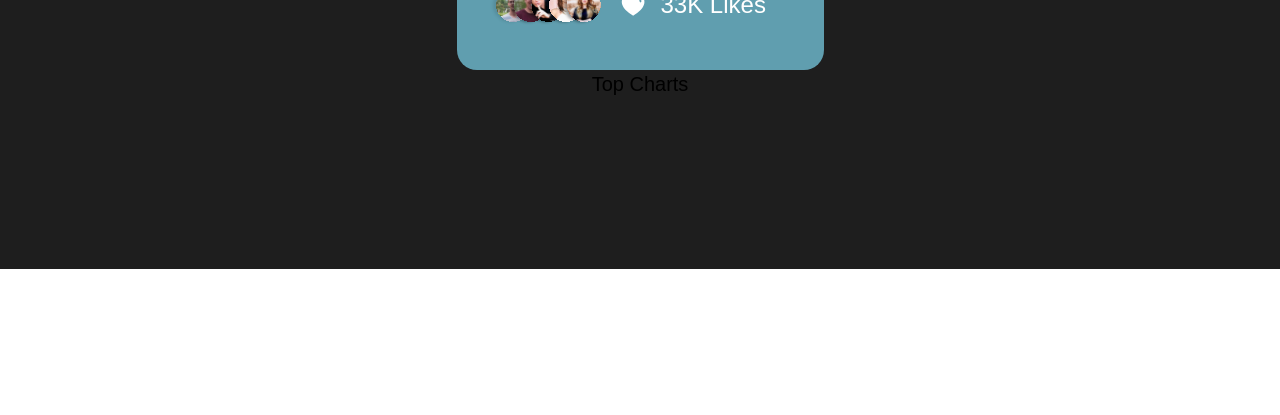
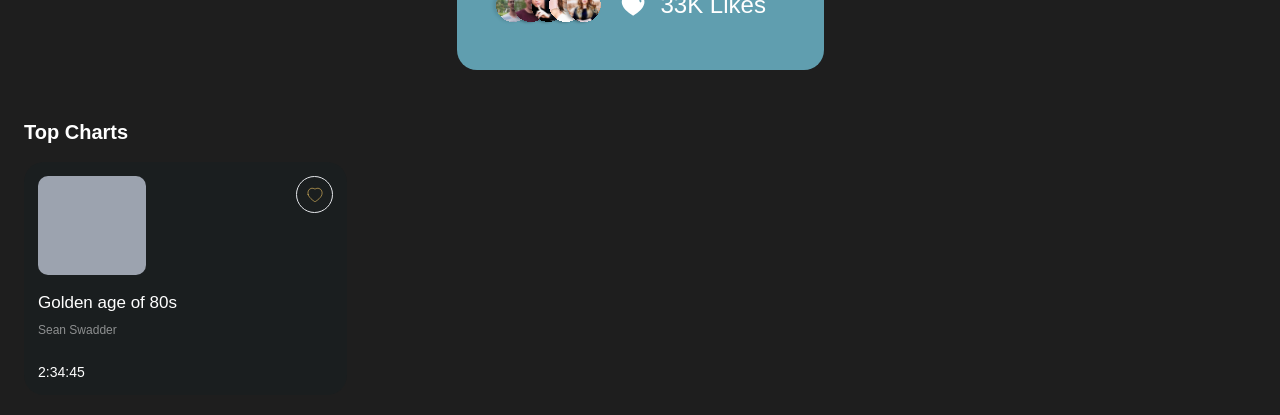
Before and after one commit to EdoriAtiri/Musica, an Angular app: page / in a window 1280 px wide. Shown: the part 531-946 px from the top of the page. Before the commit the page ends 800 px from the top, so only its background shows below. Built offline with nearby package versions, Linux system fonts and the light colour scheme.

Commit message:
created top charts card

```diff
--- a/src/app/components/top-charts/top-charts.component.html
+++ b/src/app/components/top-charts/top-charts.component.html
@@ -1,3 +1,43 @@
-<div>
-  <h3 class="font-boldt text-xl">Top Charts</h3>
+<div class="mb-6 flex flex-col gap-4 text-white">
+  <h3 class="text-xl font-bold">Top Charts</h3>
+  <!-- Card Container -->
+  <div>
+    <!-- Cards -->
+    <div class="h-[233px] w-[323px] rounded-[20px] bg-[#1A1E1F] p-[14px]">
+      <div class="flex justify-between">
+        <figure class="h-[99px] w-[108px] rounded-[10px] bg-gray-400"></figure>
+        <!-- heart/like svg -->
+        <button
+          (click)="ontoggle()"
+          class="border-[rgba(255, 255, 255, 0.11)] grid h-[37px] w-[37px] place-content-center rounded-full border"
+        >
+          <svg
+            width="16"
+            height="16"
+            viewBox="0 0 16 16"
+            [attr.fill]="[val]"
+            xmlns="http://www.w3.org/2000/svg"
+          >
+            <path
+              fill-rule="evenodd"
+              clip-rule="evenodd"
+              d="M1.1539 7.69874C0.349149 5.18624 1.28965 2.31449 3.9274 1.46474C5.3149 1.01699 6.8464 1.28099 7.9999 2.14874C9.09115 1.30499 10.6789 1.01999 12.0649 1.46474C14.7026 2.31449 15.6491 5.18624 14.8451 7.69874C13.5926 11.6812 7.9999 14.7487 7.9999 14.7487C7.9999 14.7487 2.4484 11.7277 1.1539 7.69874Z"
+              stroke="#FACD66"
+              stroke-width="0.5625"
+              stroke-linecap="round"
+              stroke-linejoin="round"
+            />
+          </svg>
+        </button>
+      </div>
+
+      <p class="mt-[15px] text-[17px]">Golden age of 80s</p>
+      <p class="mb-6 mt-[6px] text-xs opacity-50">Sean Swadder</p>
+      <p class="text-sm">
+        <span id="hour">2</span>:<span id="minutes">34</span>:<span id="seconds"
+          >45</span
+        >
+      </p>
+    </div>
+  </div>
 </div>
--- a/src/app/components/top-charts/top-charts.component.ts
+++ b/src/app/components/top-charts/top-charts.component.ts
@@ -3,13 +3,17 @@ import { Component, OnInit } from '@angular/core';
 @Component({
   selector: 'app-top-charts',
   templateUrl: './top-charts.component.html',
-  styleUrls: ['./top-charts.component.css']
+  styleUrls: ['./top-charts.component.css'],
 })
 export class TopChartsComponent implements OnInit {
+  toggle: boolean = false;
+  val: string = 'none';
+  constructor() {}
 
-  constructor() { }
+  ngOnInit(): void {}
 
-  ngOnInit(): void {
+  ontoggle() {
+    this.toggle = !this.toggle;
+    this.val = this.toggle ? '#FACD66' : 'none';
   }
-
 }
--- a/src/app/pages/home/home.component.html
+++ b/src/app/pages/home/home.component.html
@@ -43,5 +43,5 @@
       </div>
     </div>
   </div>
-  <app-top-charts></app-top-charts>
+  <app-top-charts class="mt-12 w-full"></app-top-charts>
 </div>
```
